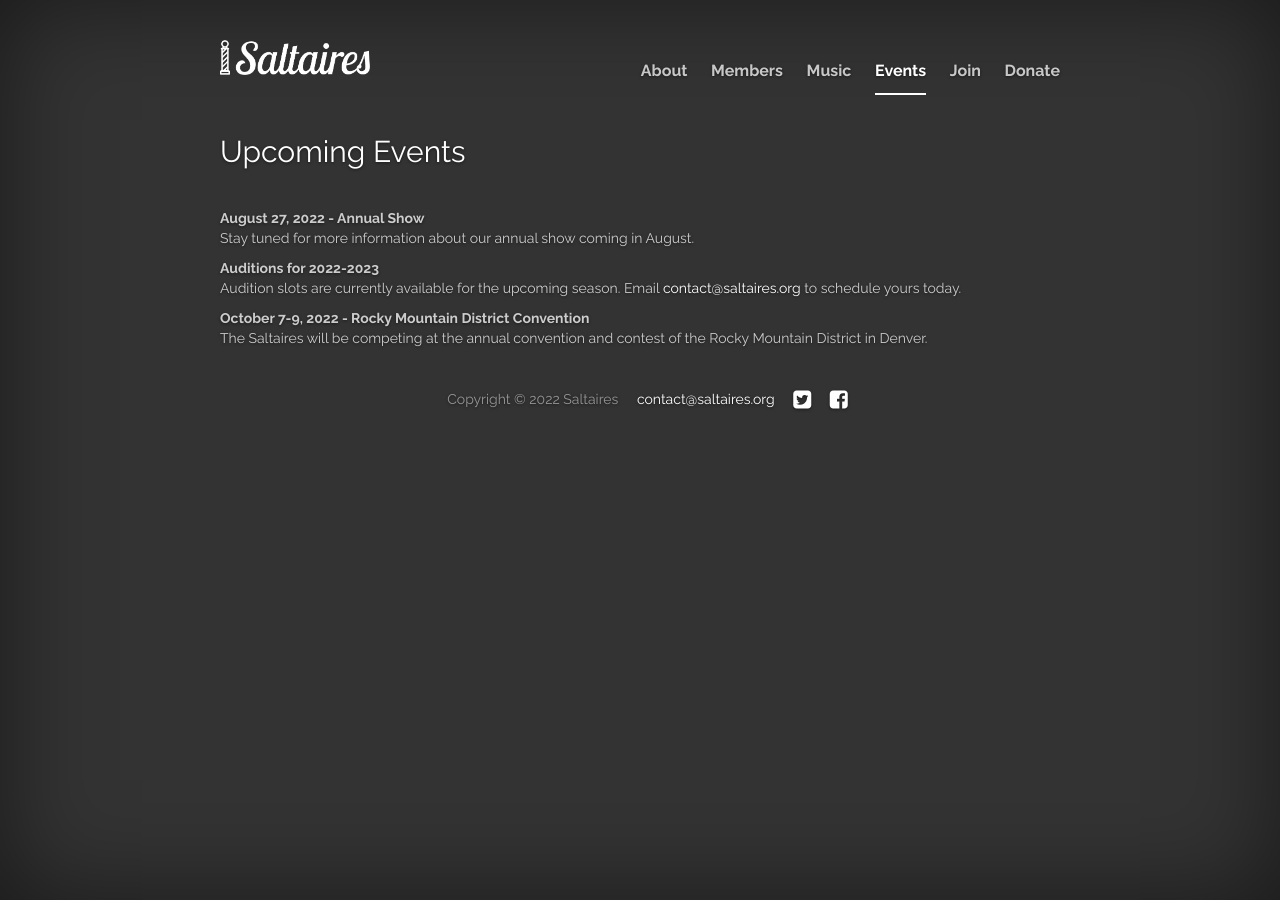
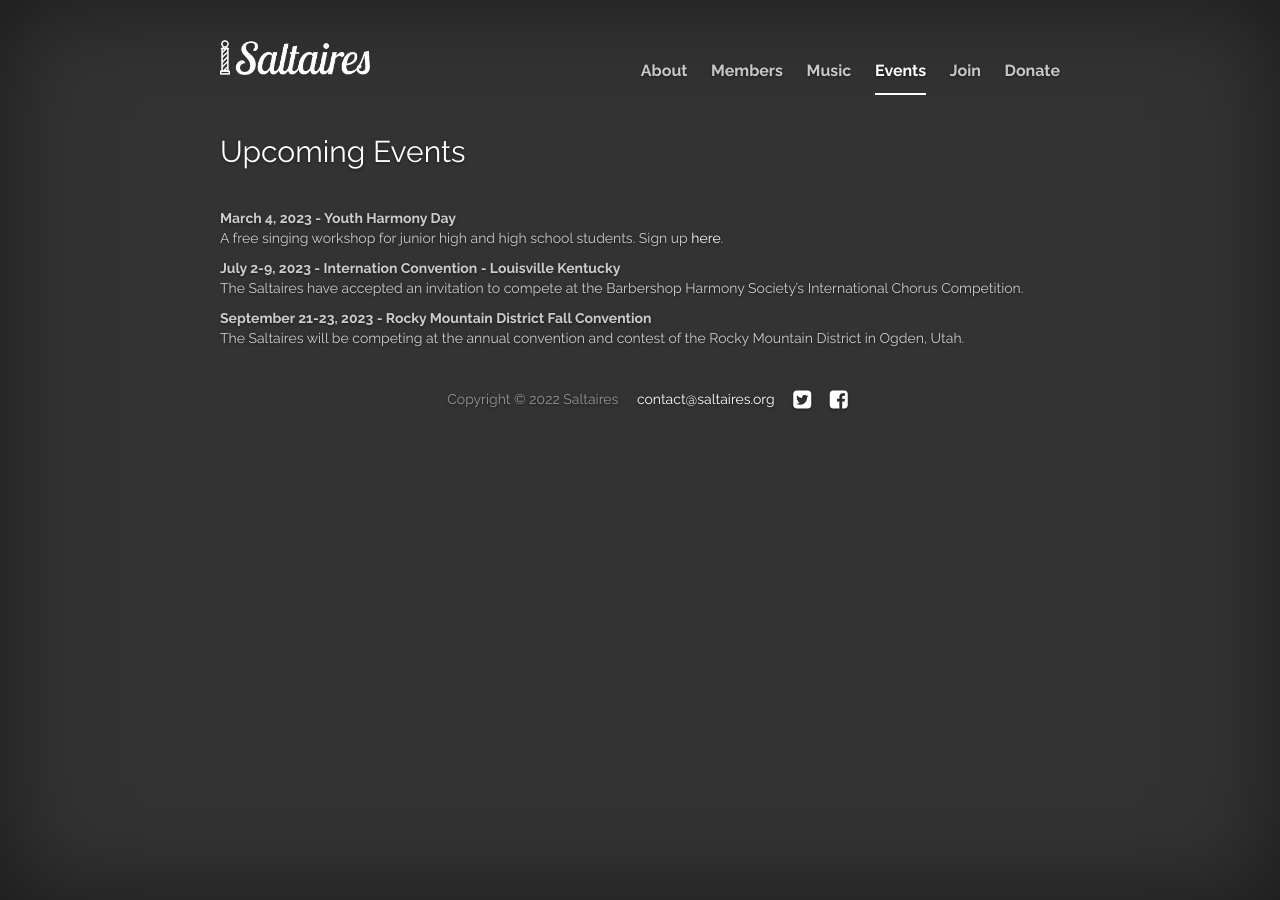
Before and after one commit to cayblood/saltaires, a Jekyll site: the page built from jekyll-site/events.md, in a window 1280 px wide. Built offline with Jekyll 4.4.1, drawn with Linux system fonts in a browser that asks for light colours; nearby versions of some CDN libraries; library files that are not in the unit come from our copies.

Commit message:
YHD 2023

```diff
--- a/jekyll-site/events.md
+++ b/jekyll-site/events.md
@@ -6,14 +6,20 @@ permalink: /events/
 
 <h2 class="top">Upcoming Events</h2>
 
-**August 27, 2022 - Annual Show**
-<br>
-Stay tuned for more information about our annual show coming in August.
-
-**Auditions for 2022-2023**
+<!---
+**Auditions for 2023**
 <br>
 Audition slots are currently available for the upcoming season. Email <a href="mailto: contact@saltaires.org">contact@saltaires.org</a> to schedule yours today.
+--->
 
-**October 7-9, 2022 -  Rocky Mountain District Convention**
+**March 4, 2023 - Youth Harmony Day**
 <br>
-The Saltaires will be competing at the annual convention and contest of the Rocky Mountain District in Denver.
+A free singing workshop for junior high and high school students. Sign up <a target="_blank" href="https://docs.google.com/forms/d/e/1FAIpQLSfAvvPwQYo-CtJpoy_gQtFB1y-XKEYlhXJgyCKjvbomgZOFmQ/viewform">here</a>.
+
+**July 2-9, 2023 - Internation Convention - Louisville Kentucky**
+<br>
+The Saltaires have accepted an invitation to compete at the Barbershop Harmony Society's International Chorus Competition.
+
+**September 21-23, 2023 - Rocky Mountain District Fall Convention**
+<br>
+The Saltaires will be competing at the annual convention and contest of the Rocky Mountain District in Ogden, Utah.
```
Also changed, not shown: jekyll-site/index.html (+15 -7 lines), jekyll-site/images/YHD2023.jpg (added).
